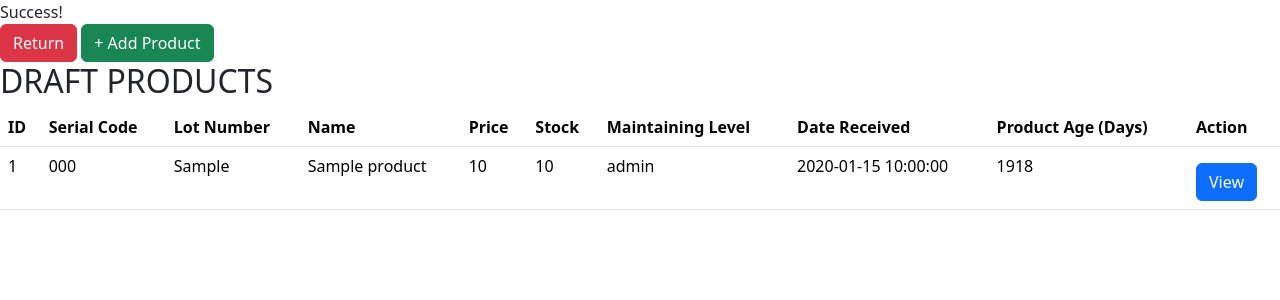
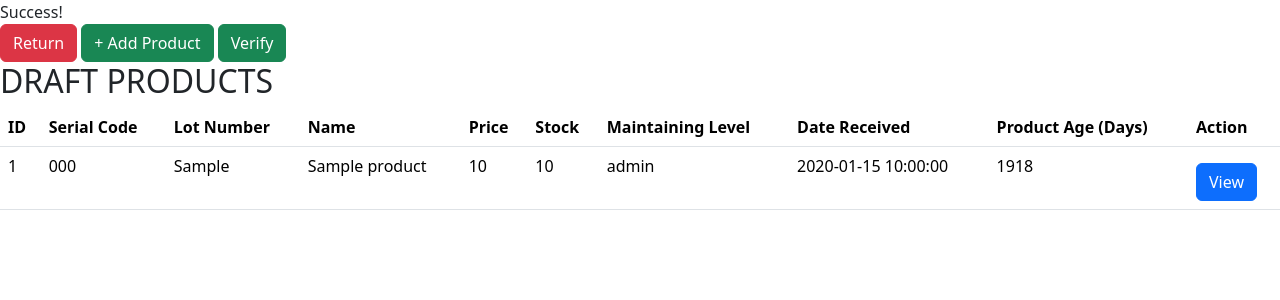
Before and after one commit to CodeAkyra/customer_to_purchase_order, a PHP site: page /pre_inventory.php in a window 1280 px wide. Shown: the top 300 px of the page. Run offline with PHP 8.4, Linux system fonts and the light colour scheme; tables that the repository leaves empty or names only in its code hold one stand-in row (values such as "Sample post").

Commit message:
working verify draft button

```diff
--- a/inventory.php
+++ b/inventory.php
@@ -108,7 +108,8 @@ if (!empty($_GET['serialCode']) || !empty($_GET['lotNumber'])) {
     <?php
     $sql = "SELECT p.*, DATEDIFF(CURDATE(), p.date_received) AS product_age, po_i.product_id
     FROM products p
-    JOIN purchase_order_items po_i ON p.id = po_i.product_id
+    LEFT JOIN purchase_order_items po_i ON p.id = po_i.product_id
+    WHERE p.product_status = 'Verified'
     GROUP BY p.id;
     ";
     $result = mysqli_query($conn, $sql);
--- a/pre_inventory.php
+++ b/pre_inventory.php
@@ -1,9 +1,23 @@
 <title>Pre-Inventory</title>
 
 <?php
-
 require "includes/conn.php";
 
+$productQuery = "SELECT product_status FROM products WHERE product_status = 'draft' LIMIT 1";
+$productResult = mysqli_query($conn, $productQuery);
+$verify = mysqli_fetch_assoc($productResult);
+
+if ($_SERVER['REQUEST_METHOD'] == 'POST' && isset($_POST['verify_product'])) {
+    $updateQuery = "UPDATE products SET product_status = 'verified' WHERE product_status = 'draft'";
+    $updateResult = mysqli_query($conn, $updateQuery);
+
+    if ($updateResult) {
+        echo "<p class='text-success'><strong>Products Verified!</strong></p>";
+        echo "<meta http-equiv='refresh' content='0'>"; // Refresh the page to reflect changes
+    } else {
+        echo "Error updating product: " . mysqli_error($conn);
+    }
+}
 ?>
 
 <div>
@@ -11,6 +25,14 @@ require "includes/conn.php";
 
     <!-- Add Product Button (Opens Modal) -->
     <button type="button" class="btn btn-success" data-bs-toggle="modal" data-bs-target="#addProductModal">+ Add Product</button>
+
+    <?php if (!empty($verify) && $verify['product_status'] == "Draft"): ?>
+        <form method="post" style="display: inline;">
+            <button type="submit" name="verify_product" class="btn btn-success">Verify</button>
+        </form>
+    <?php else: ?>
+        <p class="text-success"><strong>No draft</strong></p>
+    <?php endif; ?>
 </div>
 
 <div class="modal fade" id="addProductModal" tabindex="-1" aria-labelledby="addProductModalLabel" aria-hidden="true">
```
